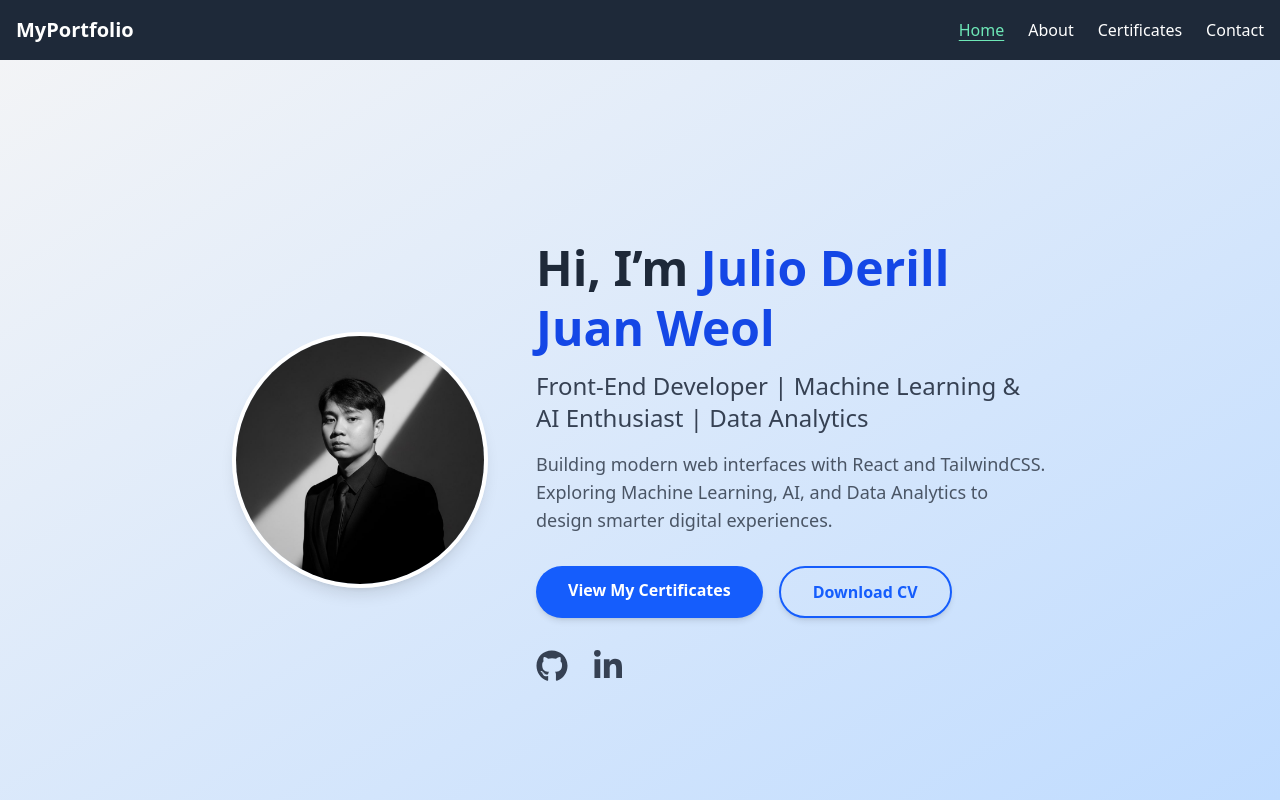
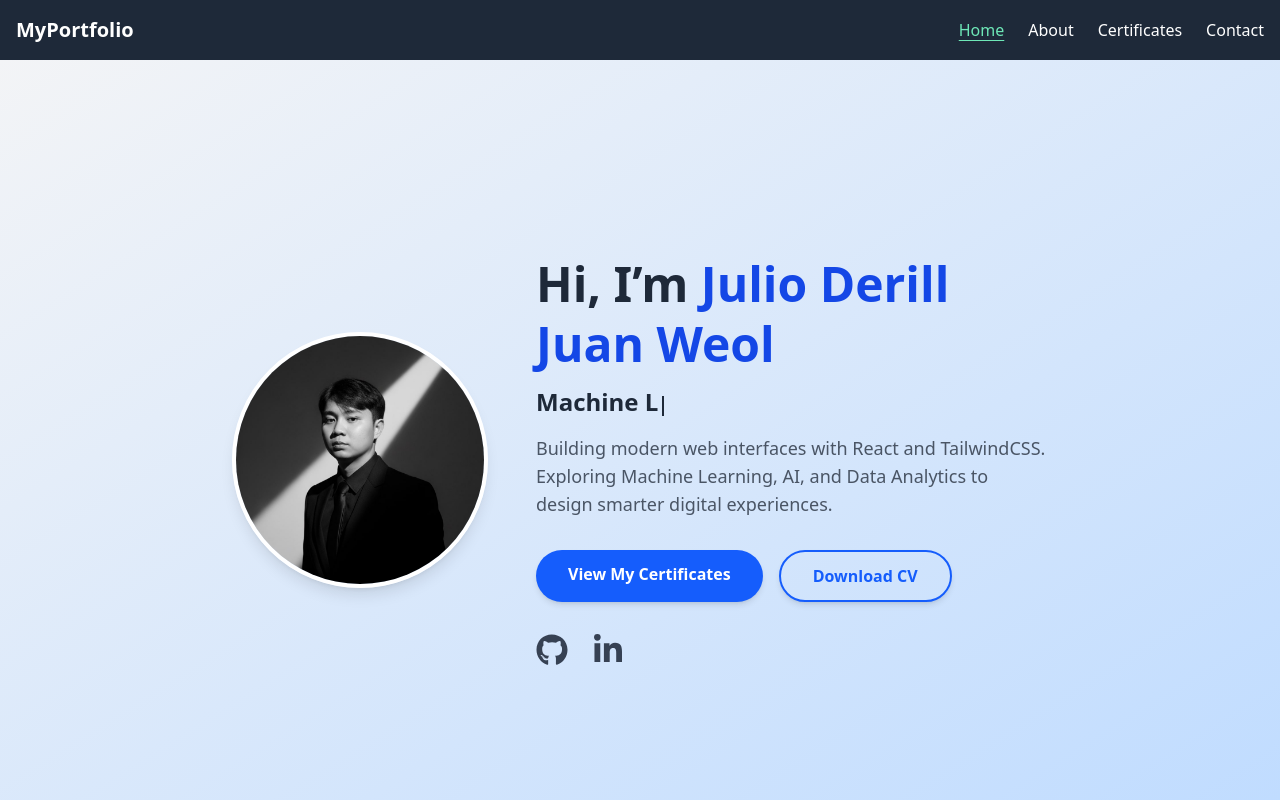
Before and after one commit to djuliow/projek-mid_frontend, a React (Vite) app: page / in a window 1280 px wide. Shown: the top 800 px of the page. Built offline with nearby package versions, Linux system fonts and the light colour scheme; data requests are answered from the project's data file.

Commit message:
upload new features (moving text)

```diff
--- a/src/App.css
+++ b/src/App.css
@@ -1 +1,10 @@
-@import "tailwindcss"
+@import "tailwindcss";
+
+@keyframes blink {
+  0%, 50% { opacity: 1; }
+  51%, 100% { opacity: 0; }
+}
+
+.animate-blink {
+  animation: blink 1s step-end infinite;
+}
--- /dev/null
+++ b/src/components/TypingText.jsx
@@ -0,0 +1,48 @@
+import React, { useState, useEffect } from 'react';
+
+const TypingText = ({ texts, typingSpeed = 100, deletingSpeed = 50, pauseDuration = 1500 }) => {
+  const [textIndex, setTextIndex] = useState(0);
+  const [subTextIndex, setSubTextIndex] = useState(0);
+  const [isDeleting, setIsDeleting] = useState(false);
+  const [currentText, setCurrentText] = useState('');
+
+  useEffect(() => {
+    const handleTyping = () => {
+      const currentFullText = texts[textIndex];
+
+      if (isDeleting) {
+        // Deleting text
+        setCurrentText(currentFullText.substring(0, subTextIndex - 1));
+        setSubTextIndex(subTextIndex - 1);
+      } else {
+        // Typing text
+        setCurrentText(currentFullText.substring(0, subTextIndex + 1));
+        setSubTextIndex(subTextIndex + 1);
+      }
+
+      // If we've finished typing the full text
+      if (!isDeleting && subTextIndex === currentFullText.length) {
+        setTimeout(() => setIsDeleting(true), pauseDuration);
+      }
+      // If we've finished deleting the text
+      else if (isDeleting && subTextIndex === 0) {
+        setIsDeleting(false);
+        setTextIndex((prevIndex) => (prevIndex + 1) % texts.length);
+      }
+    };
+
+    // Set timeout based on current state
+    const timeout = setTimeout(handleTyping, isDeleting ? deletingSpeed : typingSpeed);
+
+    return () => clearTimeout(timeout);
+  }, [subTextIndex, isDeleting, textIndex, texts, typingSpeed, deletingSpeed, pauseDuration]);
+
+  return (
+    <span className="font-semibold text-gray-800">
+      {currentText}
+      <span className="inline-block w-0.5 h-5 bg-gray-800 align-middle animate-blink ml-1 relative top-0.5"></span>
+    </span>
+  );
+};
+
+export default TypingText;
--- a/src/components/sections/HeroSection.jsx
+++ b/src/components/sections/HeroSection.jsx
@@ -2,6 +2,7 @@ import React from "react";
 import { Link as ScrollLink } from "react-scroll";
 import { Fade } from "react-awesome-reveal";
 import { FaGithub, FaLinkedinIn, FaInstagram } from "react-icons/fa";
+import TypingText from "../../components/TypingText";
 
 const HeroSection = ({ user }) => {
   if (!user) {
@@ -39,7 +40,12 @@ const HeroSection = ({ user }) => {
               Hi, I’m <span className="text-blue-700">{user.nama}</span>
             </h1>
             <p className="text-xl md:text-2xl text-gray-700 mb-4">
-              {user.subheading}
+              <TypingText
+                texts={["Front-End Developer", "Machine Learning & AI Enthusiast", "Data Analytics"]}
+                typingSpeed={100}
+                deletingSpeed={50}
+                pauseDuration={1500}
+              />
             </p>
             <p className="text-md md:text-lg text-gray-600 mb-8">
               {user.description}
```
